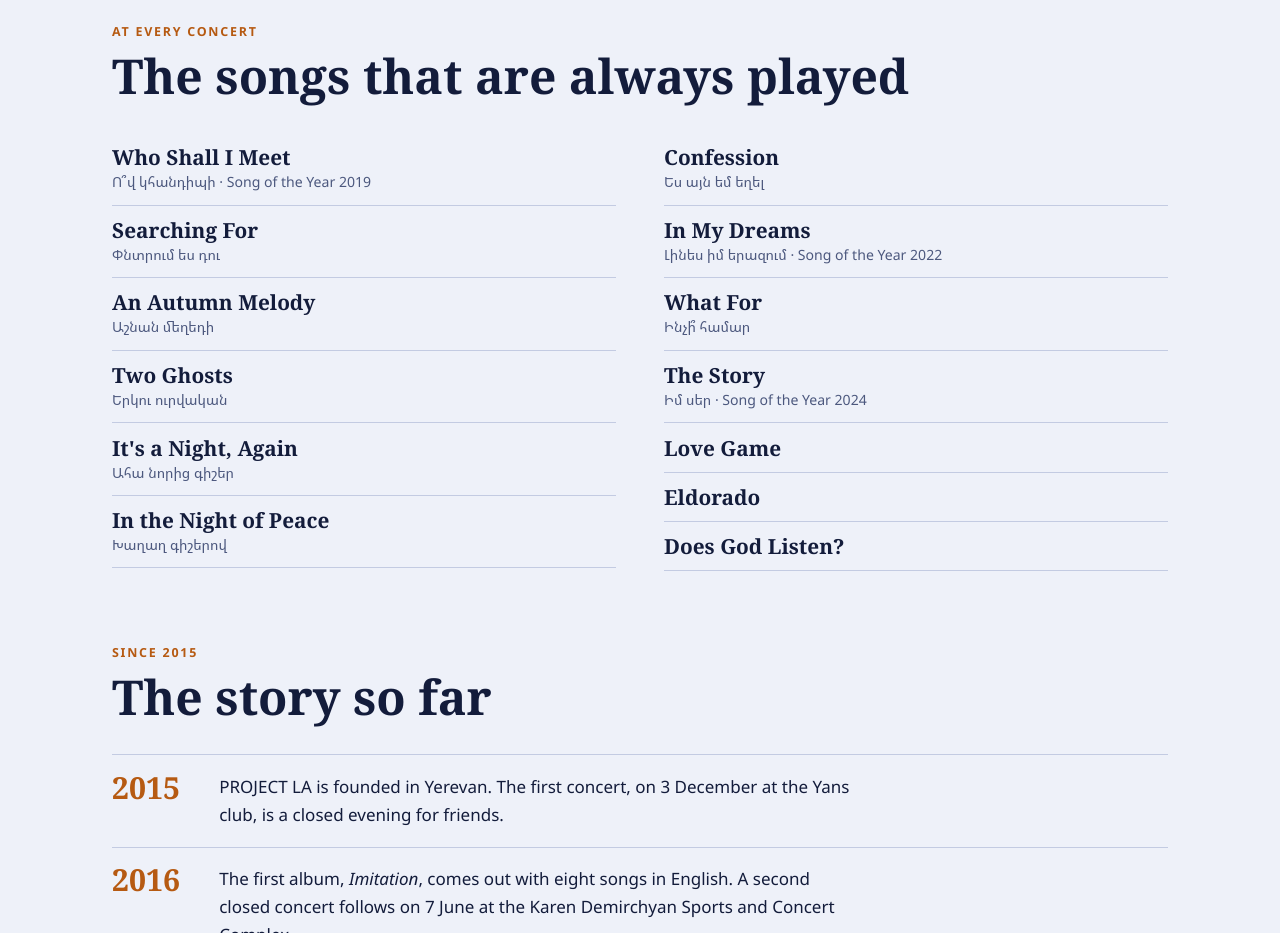
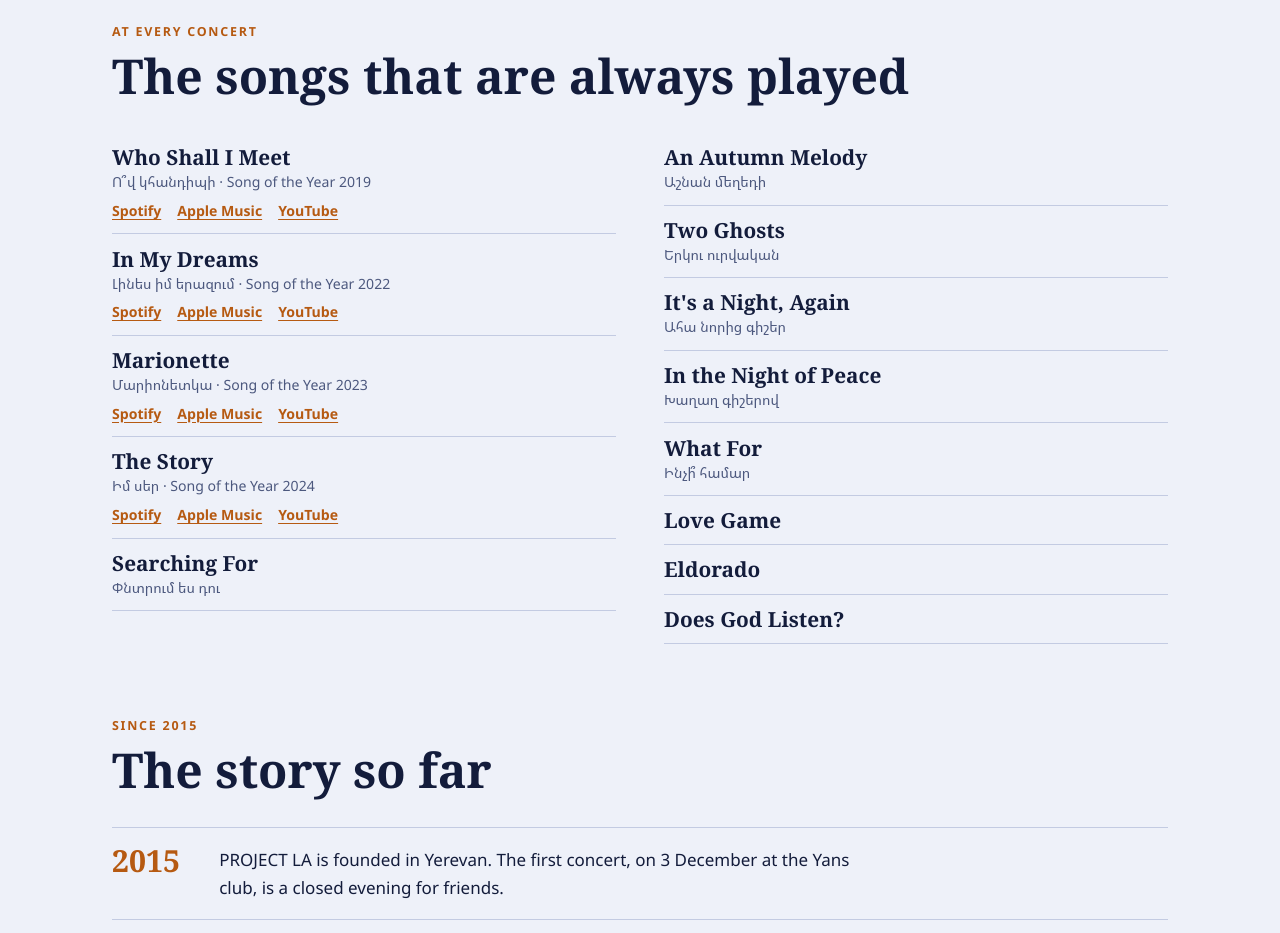
Before and after one commit to levonarev/Project-LA-website, a plain HTML site: page index.html in a window 1280 px wide. Shown: the part 5500-6433 px from the top of the page. Drawn offline with Linux system fonts and the light colour scheme.

Commit message:
Add files via upload

```diff
--- a/index.html
+++ b/index.html
@@ -139,6 +139,8 @@ section { padding-block: 4.5rem 0; }
 .setlist li { break-inside: avoid; padding: .7rem 0; border-bottom: 1px solid var(--line); display: flex; flex-direction: column; }
 .setlist b { font-family: var(--display); font-stretch: 78%; font-weight: 700; font-size: 1.3rem; line-height: 1.25; }
 .setlist li > span { font-size: .88rem; color: var(--haze); }
+.setlist .links { display: flex; flex-wrap: wrap; gap: .2rem 1rem; margin-top: .35rem; }
+.setlist .links a { color: var(--apricot); font-weight: 600; text-underline-offset: 3px; }
 
 /* timeline */
 .timeline { list-style: none; margin: 0; padding: 0; display: grid; gap: 0; }
@@ -340,16 +342,16 @@ footer nav a { color: var(--moon); font-weight: 600; text-underline-offset: 4px;
       <h2><span class="en">The songs that are always played</span><span class="hy">Երգեր, որ միշտ հնչում են</span></h2>
     </div>
     <ul class="setlist">
-      <li><b><span class="en">Who Shall I Meet</span><span class="hy">Ո՞վ կհանդիպի</span></b><span class="en">Ո՞վ կհանդիպի · Song of the Year 2019</span><span class="hy">«Տարվա երգ» 2019</span></li>
+      <li><b><span class="en">Who Shall I Meet</span><span class="hy">Ո՞վ կհանդիպի</span></b><span class="en">Ո՞վ կհանդիպի · Song of the Year 2019</span><span class="hy">«Տարվա երգ» 2019</span><span class="links"><a href="https://open.spotify.com/track/2npO4PvlRhDbw20ijZQ8uw" target="_blank" rel="noopener">Spotify</a><a href="https://music.apple.com/am/album/who-shall-i-meet/1393162453?i=1393162474" target="_blank" rel="noopener">Apple Music</a><a href="https://www.youtube.com/watch?v=lYx1A2cDus0" target="_blank" rel="noopener">YouTube</a></span></li>
+      <li><b><span class="en">In My Dreams</span><span class="hy">Լինես իմ երազում</span></b><span class="en">Լինես իմ երազում · Song of the Year 2022</span><span class="hy">«Տարվա երգ» 2022</span><span class="links"><a href="https://open.spotify.com/track/3Vyrqf5V8gvmpbopq1nf0f" target="_blank" rel="noopener">Spotify</a><a href="https://music.apple.com/am/album/in-my-dreams/1582802023?i=1582802030" target="_blank" rel="noopener">Apple Music</a><a href="https://www.youtube.com/watch?v=1NVR7cF6geo" target="_blank" rel="noopener">YouTube</a></span></li>
+      <li><b><span class="en">Marionette</span><span class="hy">Մարիոնետկա</span></b><span class="en">Մարիոնետկա · Song of the Year 2023</span><span class="hy">«Տարվա երգ» 2023</span><span class="links"><a href="https://open.spotify.com/track/2aUISPMgdg0XsoiNHBhuWG" target="_blank" rel="noopener">Spotify</a><a href="https://music.apple.com/am/album/marionette/1654042147?i=1654042669" target="_blank" rel="noopener">Apple Music</a><a href="https://www.youtube.com/watch?v=EJLDYktYtqo" target="_blank" rel="noopener">YouTube</a></span></li>
+      <li><b><span class="en">The Story</span><span class="hy">Իմ սեր</span></b><span class="en">Իմ սեր · Song of the Year 2024</span><span class="hy">«Տարվա երգ» 2024</span><span class="links"><a href="https://open.spotify.com/track/6dUCVqufu54GDAG18WrFjM" target="_blank" rel="noopener">Spotify</a><a href="https://music.apple.com/am/album/the-story/1746754535?i=1746754884" target="_blank" rel="noopener">Apple Music</a><a href="https://www.youtube.com/watch?v=QQjh2BmHv8I" target="_blank" rel="noopener">YouTube</a></span></li>
       <li><b><span class="en">Searching For</span><span class="hy">Փնտրում ես դու</span></b><span class="en">Փնտրում ես դու</span></li>
       <li><b><span class="en">An Autumn Melody</span><span class="hy">Աշնան մեղեդի</span></b><span class="en">Աշնան մեղեդի</span></li>
       <li><b><span class="en">Two Ghosts</span><span class="hy">Երկու ուրվական</span></b><span class="en">Երկու ուրվական</span></li>
       <li><b><span class="en">It's a Night, Again</span><span class="hy">Ահա նորից գիշեր</span></b><span class="en">Ահա նորից գիշեր</span></li>
       <li><b><span class="en">In the Night of Peace</span><span class="hy">Խաղաղ գիշերով</span></b><span class="en">Խաղաղ գիշերով</span></li>
-      <li><b><span class="en">Confession</span><span class="hy">Ես այն եմ եղել</span></b><span class="en">Ես այն եմ եղել</span></li>
-      <li><b><span class="en">In My Dreams</span><span class="hy">Լինես իմ երազում</span></b><span class="en">Լինես իմ երազում · Song of the Year 2022</span><span class="hy">«Տարվա երգ» 2022</span></li>
       <li><b><span class="en">What For</span><span class="hy">Ինչի՞ համար</span></b><span class="en">Ինչի՞ համար</span></li>
-      <li><b><span class="en">The Story</span><span class="hy">Իմ սեր</span></b><span class="en">Իմ սեր · Song of the Year 2024</span><span class="hy">«Տարվա երգ» 2024</span></li>
       <li><b>Love Game</b></li>
       <li><b>Eldorado</b></li>
       <li><b>Does God Listen?</b></li>
```
